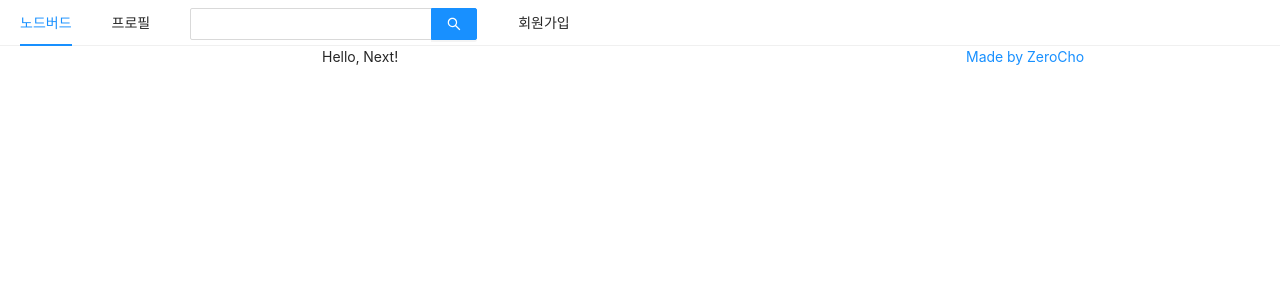
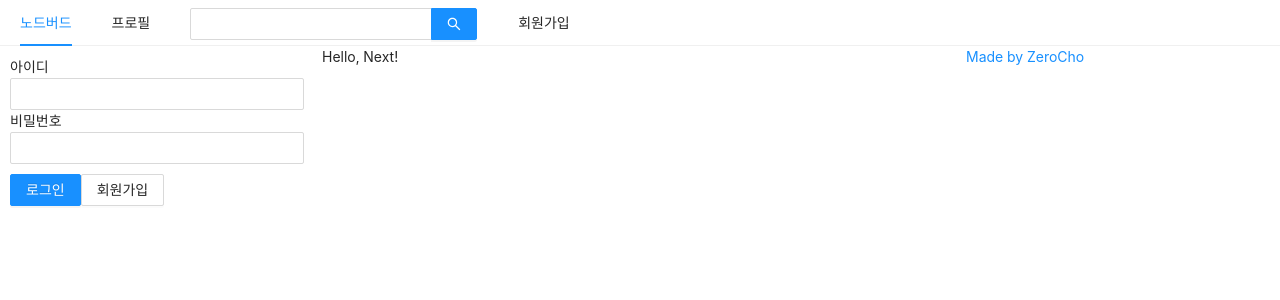
Before and after one commit to Kimsu-in/NodeBird, a Next.js app in the folder prepare/front/: page / in a window 1280 px wide. Shown: the top 300 px of the page. Built offline with nearby package versions, Linux system fonts and the light colour scheme.

Commit message:
더미데이터로 로그인, 로그아웃

```diff
--- a/prepare/front/components/AppLayout.js
+++ b/prepare/front/components/AppLayout.js
@@ -1,25 +1,36 @@
 import PropTypes from "prop-types";
 import Link from "next/link";
 import { Input, Menu, Row, Col } from "antd";
+import { useState } from "react";
+import styled from "styled-components";
+
+import UserProfile from "../components/UserProfile";
+import LoginForm from "../components/LoginForm";
+
+const SearchInput = styled(Input.Search)`
+  vertical-align: middle;
+`;
 
 const AppLayout = ({ children }) => {
+  const [isLoggedIn, setIsLoggedIn] = useState(false);
+
   return (
     <div>
       <Menu mode="horizontal">
-        <Menu.Item>
+        <Menu.Item key="1">
           <Link href="/">
             <a>노드버드</a>
           </Link>
         </Menu.Item>
-        <Menu.Item>
+        <Menu.Item key="2">
           <Link href="/profile">
             <a>프로필</a>
           </Link>
         </Menu.Item>
-        <Menu.Item>
-          <Input.Search enterButton style={{ verticalAlign: "middle" }} />
+        <Menu.Item key="3">
+          <SearchInput enterButton style={{ verticalAlign: "middle" }} />
         </Menu.Item>
-        <Menu.Item>
+        <Menu.Item key="4">
           <Link href="/signup">
             <a>회원가입</a>
           </Link>
@@ -27,7 +38,13 @@
       </Menu>
       <Row gutter={8}>
         {/* n/24 */}
-        <Col xs={24} md={6}></Col>
+        <Col xs={24} md={6}>
+          {isLoggedIn ? (
+            <UserProfile setIsLoggedIn={setIsLoggedIn} />
+          ) : (
+            <LoginForm setIsLoggedIn={setIsLoggedIn} />
+          )}
+        </Col>
         <Col xs={24} md={12}>
           {children}
         </Col>
--- /dev/null
+++ b/prepare/front/components/LoginForm.js
@@ -0,0 +1,63 @@
+import { Button, Form, Input } from "antd";
+import { useCallback, useState } from "react";
+import Link from "next/link";
+import styled from "styled-components";
+
+const ButtonWrapper = styled.div`
+  margin-top: 10px;
+`;
+
+const FormWrapper = styled(Form)`
+  padding: 10px;
+`;
+
+const LoginForm = ({ setIsLoggedIn }) => {
+  const [id, setId] = useState("");
+  const [password, setPassword] = useState("");
+
+  const onChangeId = useCallback((e) => {
+    setId(e.target.value);
+  }, []);
+
+  const onChangePassword = useCallback((e) => {
+    setPassword(e.target.value);
+  }, []);
+
+  const onSubmitForm = useCallback(() => {
+    console.log(id, password);
+    setIsLoggedIn(true);
+  }, [id, password]);
+
+  return (
+    <FormWrapper onFinish={onSubmitForm}>
+      <div>
+        <label htmlFor="user-id">아이디</label>
+        <br />
+        <Input name="user-id" value={id} onChange={onChangeId} required />
+      </div>
+      <div>
+        <label htmlFor="user-password">비밀번호</label>
+        <br />
+        <Input
+          name="user-password"
+          type="password"
+          value={password}
+          onChange={onChangePassword}
+          required
+        />
+      </div>
+      <ButtonWrapper>
+        <Button type="primary" htmlType="submit" loading={false}>
+          로그인
+        </Button>
+        <Link href="/signup">
+          <a>
+            <Button>회원가입</Button>
+          </a>
+        </Link>
+      </ButtonWrapper>
+    </FormWrapper>
+  );
+};
+
+export default LoginForm;
--- /dev/null
+++ b/prepare/front/components/UserProfile.js
@@ -0,0 +1,32 @@
+import { Avatar, Button, Card } from "antd";
+import { useCallback } from "react";
+
+const UserProfile = ({ setIsLoggedIn }) => {
+  const onLogout = useCallback(() => {
+    setIsLoggedIn(false);
+  }, []);
+
+  return (
+    <Card
+      actions={[
+        <div key="twit">
+          짹짹
+          <br />0
+        </div>,
+        <div key="following">
+          팔로잉
+          <br />0
+        </div>,
+        <div key="follower">
+          팔로워
+          <br />0
+        </div>,
+      ]}
+    >
+      <Card.Meta avatar={<Avatar>SI</Avatar>} title="Suin" />
+      <Button onClick={onLogout}>로그아웃</Button>
+    </Card>
+  );
+};
+
+export default UserProfile;
```
